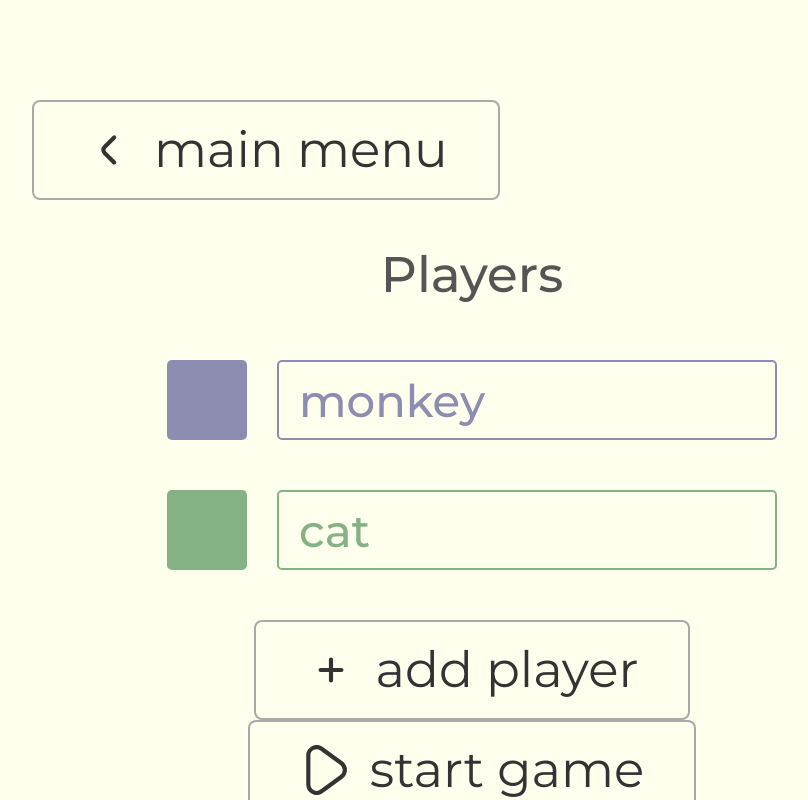
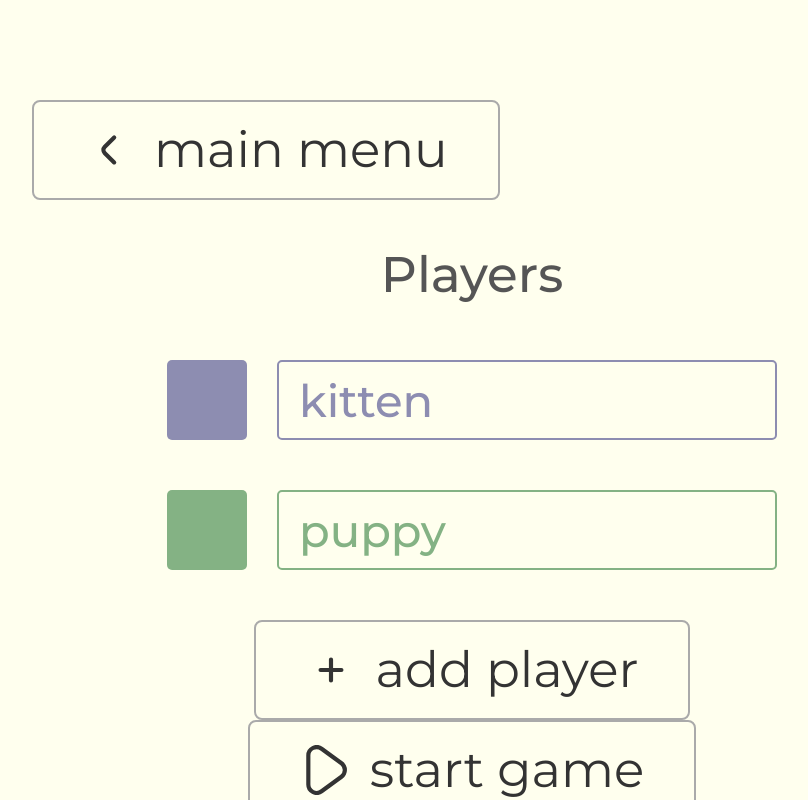
Before and after one commit to DragMonSTR/dots-game, a Vue app: page /setGame in a window 1280 px wide. Shown: the whole page, without its empty margins (168-976 px from the left). Built offline with nearby package versions, Linux system fonts and the light colour scheme.

Commit message:
Use random names to create players

```diff
--- a/src/assets/gameLogic/game.js
+++ b/src/assets/gameLogic/game.js
@@ -18,23 +18,12 @@ export default class Game {
     this.started = true
   }
 
-  static generatePlayers(playersNumber) {
+  static generatePlayers(playersNumber, randomNames) {
     this.playersArray.value = []
 
-    const playerNames = getPlayerNames()
+    const playerNames = randomNames.slice(0, playersNumber)
     fillPlayersArray(playerNames)
     setPlayersColors()
-
-    function getPlayerNames() {
-      const playerNames = [
-        "monkey",
-        "cat",
-        "dog",
-        "pig"
-      ]
-
-      return playerNames.slice(0, playersNumber)
-    }
 
     function fillPlayersArray(playerNames) {
       for (let i = 0; i < playersNumber; i++) {
@@ -62,7 +51,7 @@ export default class Game {
     }
   }
 
-  static addPlayer() {
+  static addPlayer(randomNames) {
     const id = Game.getPlayersArray().length
     const name = generatePlayerName()
     const colors = generatePlayerColors()
@@ -72,26 +61,18 @@ export default class Game {
 
 
     function generatePlayerName() {
-      const allNames = [
-        "monkey",
-        "cat",
-        "dog",
-        "pig",
-        "elephant",
-        "lion",
-        "tiger"
-      ]
+      const availableNames = randomNames
 
       for (let player of Game.getPlayersArray()) {
         const existingPlayerName = player.name
-        const existingNameIndex = allNames.indexOf(existingPlayerName)
+        const existingNameIndex = availableNames.indexOf(existingPlayerName)
         if (existingNameIndex === -1) {
           continue
         }
-        allNames.splice(existingNameIndex, 1)
+        availableNames.splice(existingNameIndex, 1)
       }
 
-      return getRandomArrayElement(allNames)
+      return getRandomArrayElement(availableNames)
     }
 
     function generatePlayerColors() {
--- a/src/views/SetGame.vue
+++ b/src/views/SetGame.vue
@@ -74,7 +74,8 @@ export default {
       if (!this.abilityToAddPlayer) {
         return
       }
-      Game.addPlayer()
+      const randomNames = this.getStringResource("randomNames")
+      Game.addPlayer(randomNames)
     },
     startGame() {
       Game.generateGameField(10)
@@ -83,7 +84,12 @@ export default {
     }
   },
   mounted() {
-    Game.generatePlayers(2)
+    if (this.playersArray.length) {
+      return
+    }
+
+    const randomNames = this.getStringResource("randomNames")
+    Game.generatePlayers(2, randomNames)
   }
 }
 </script>
```
